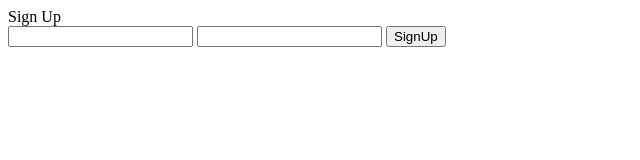
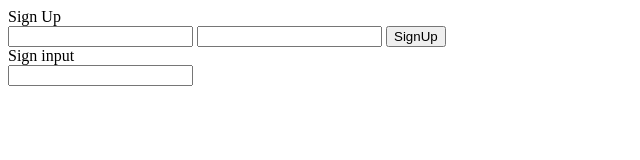
Before and after one commit to ShankhadeepDe/NodeHandsOn, a website: page public/views/index.html in a window 1280 px wide. Shown: the whole page, without its empty margins (0-640 px from the left). Drawn offline with Linux system fonts and the light colour scheme.

Commit message:
index page modified

```diff
--- a/public/views/index.html
+++ b/public/views/index.html
@@ -8,4 +8,12 @@
            <input type = "submit" value="SignUp">
        </form>
     </div>
+    <div>
+      Sign input
+      <form action="/auth/signin" method="post" name="signInForm">
+        <input name="name" id="" value="">
+
+      </form>
+
+    </div>
 </html>
```
